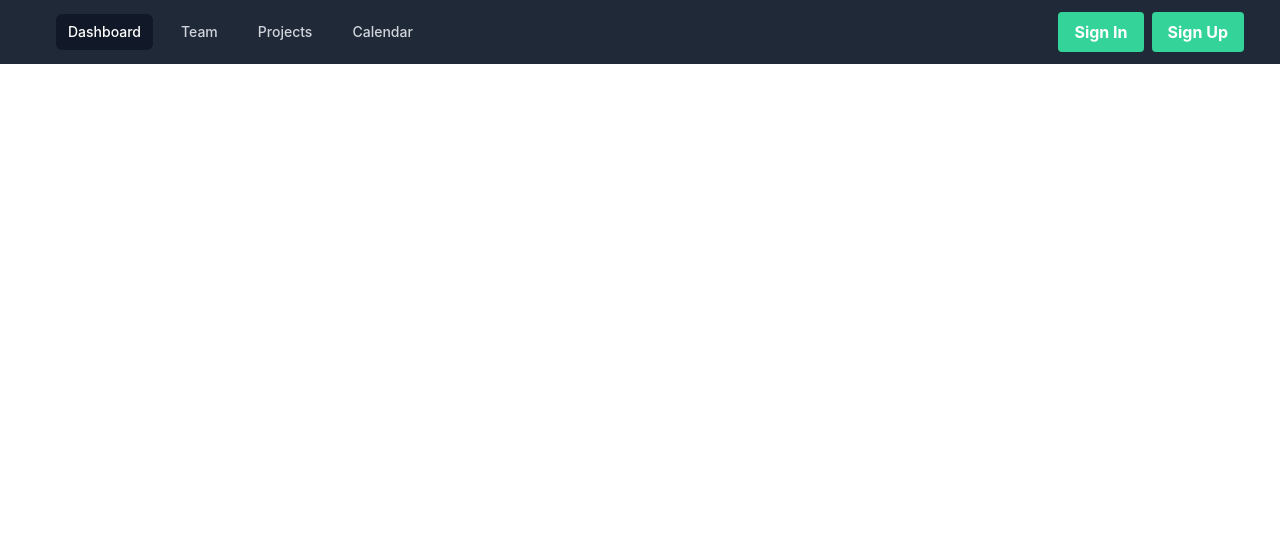
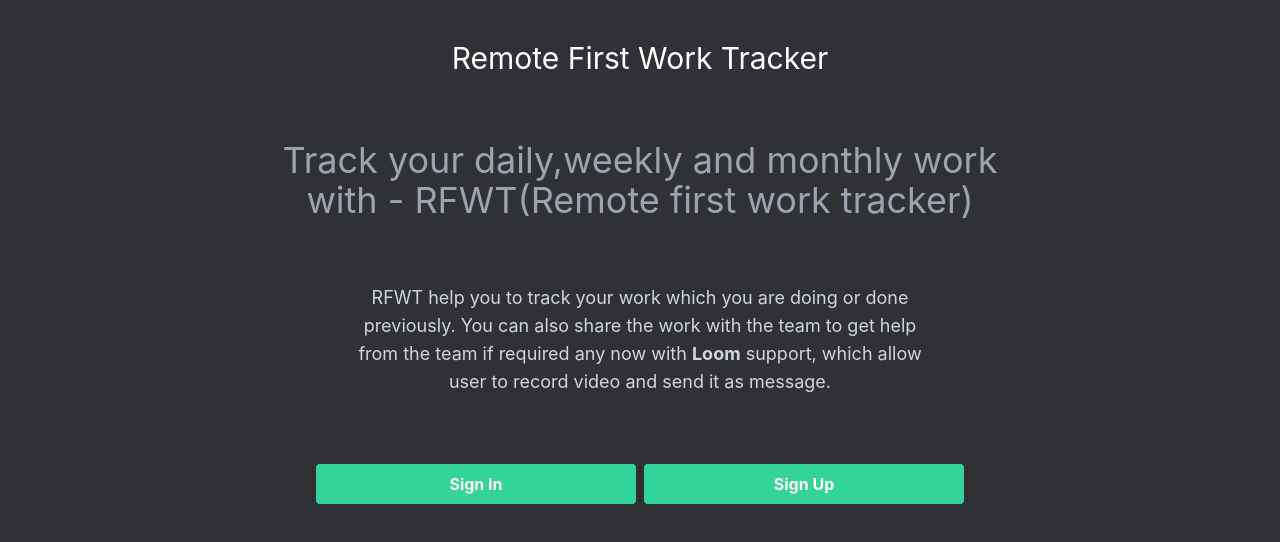
Before and after one commit to samsaw777/NoteItFrontend, a React (Create React App) app: page / in a window 1280 px wide. Shown: the top 542 px of the page. Built offline with nearby package versions, Linux system fonts and the light colour scheme; the HTML template or start-up script is replaced by a standard one.

Commit message:
fix:app color scheme changed

```diff
--- a/src/App.js
+++ b/src/App.js
@@ -1,6 +1,6 @@
 import "./App.css";
 import Login from "./components/authuser/Login";
-import Loading from "./components/Notes";
+import Dashboard from "./components/notebookComponent/Sidebar";
 import Register from "./components/authuser/Register";
 import Landing from "./components/Landing";
 import Pages from "./components//notebookComponent/Pages";
@@ -11,7 +11,7 @@ function App() {
       <div className="App">
         <Switch>
           <Route exact path="/" component={Landing} />
-          <Route exact path="/landing" component={Loading} />
+          <Route exact path="/landing" component={Dashboard} />
           <Route exact path="/login" component={Login} />
           <Route exact path="/register" component={Register} />
           {/* <Route exact path="/notebook/:id" component={Pages} /> */}
--- a/src/components/Landing.js
+++ b/src/components/Landing.js
@@ -1,10 +1,38 @@
 import React from "react";
-import Navbar from "./navbar/Navbar";
-
+import { Link, useHistory } from "react-router-dom";
 function Landing() {
   return (
-    <div>
-      <Navbar />
+    <div className="h-viewHeight bg-sidebarBackgroundColor-color ">
+      {/* Header  */}
+      <div className="text-center pt-10 text-white">
+        <h1 className="text-3xl">Remote First Work Tracker</h1>
+      </div>
+      {/* Information about the app */}
+      <div className="text-center pt-16 w-full px-64">
+        <p className="text-4xl text-gray-400">
+          Track your daily,weekly and monthly work with - RFWT(Remote first work
+          tracker)
+        </p>
+        <p className="text-lg text-gray-300 pt-16 px-24">
+          RFWT help you to track your work which you are doing or done
+          previously. You can also share the work with the team to get help from
+          the team if required any now with <strong>Loom</strong> support, which
+          allow user to record video and send it as message.
+        </p>
+      </div>
+      {/* Login and Sign in */}
+      <div className="flex justify-center pt-16">
+        <Link to="/login">
+          <button class="w-80 h-10 bg-green-400 hover:bg-green-700 text-white font-bold py-2 px-4 rounded m-1">
+            Sign In
+          </button>
+        </Link>
+        <Link to="/register">
+          <button class="w-80 h-10 bg-green-400 hover:bg-green-700 text-white font-bold py-2 px-4 rounded m-1">
+            Sign Up
+          </button>
+        </Link>
+      </div>
     </div>
   );
 }
--- a/src/components/Notes.js
+++ b/src/components/Notes.js
@@ -3,7 +3,6 @@ import dotenv from "dotenv";
 import { useSelector, useDispatch } from "react-redux";
 import { getNotebooks, addNotebook } from "../actions/typeactions";
 import { loaduser } from "../actions/authtype";
-import Navbar from "./navbar/Navbar";
 import Notebook from "./Notebook";
 import Modal from "../components/notebookComponent/Modal";
 function Notes() {
@@ -21,19 +20,25 @@ function Notes() {
   //loading the state
   const notebooks = useSelector((state) => state.notebook.notebook);
   console.log(notebooks);
-
+  //Load the user
+  const user = useSelector((state) => state.auth.user);
+  console.log(user);
   //posting the data to database
 
   //returning the jsx element
   return (
-    <div className="">
-      <Navbar />
-
-      {/* <div className="absolute right-28">
-
-      </div> */}
-      <div className="h-sidebarHeight bg-sidebarBackgroundColor-color w-1/6">
-        <div className="flex flex-col">
+    <div className="h-viewHeight bg-sidebarBackgroundColor-color">
+      {/* Show the user in the top */}
+      <div className="flex pl-5 pt-1 border-b-2 border-gray-600 pb-1">
+        <div className="mr-5 pt-1">
+          <p className="rounded-full w-10 h-10 bg-gray-100 block mx-auto"></p>
+        </div>
+        <div className="flex flex-col ">
+          <p className="text-lg text-gray-200">{user.name}</p>
+          <p className="text-xs text-gray-300">{user.email}</p>
+        </div>
+      </div>
+      {/* <div className="flex flex-col">
         {notebooks.map((notebook) => (
           <Notebook
             id={notebook._id}
@@ -42,9 +47,8 @@ function Notes() {
             weight={notebook.weight}
           />
         ))}
-        </div>
-        <Modal />
-      </div>
+      </div> */}
+      {/* <Modal /> */}
     </div>
   );
 }
--- a/src/components/authuser/Login.js
+++ b/src/components/authuser/Login.js
@@ -48,13 +48,17 @@ function Login() {
         </span>
       ) : (
         <>
-          <div class="min-h-screen bg-gray-100 flex flex-col justify-center sm:py-12">
+          <div class="h-viewheight bg-sidebarBackgroundColor-color flex flex-col justify-center sm:py-12">
             <div class="p-10 xs:p-0 mx-auto md:w-full md:max-w-md">
-              <h1 class="font-bold text-center text-2xl mb-5">Note IT</h1>
+              <h1 class="font-bold text-center text-2xl mb-5 text-gray-300">
+                Note IT
+              </h1>
 
               <div class="bg-white shadow w-full rounded-lg divide-y divide-gray-200">
                 <div class="px-5 py-7">
-                  <h1 class="mb-8 text-3xl text-center">Sign In</h1>
+                  <h1 class="mb-8 text-3xl text-center text-gray-700">
+                    Sign In
+                  </h1>
                   <form onSubmit={loginin}>
                     <input
                       type="text"
@@ -99,7 +103,7 @@ function Login() {
                 <div class="py-5">
                   <div class="grid grid-cols-2 gap-1">
                     <div class="text-center sm:text-left whitespace-nowrap">
-                      <button class="transition duration-200 mx-5 px-5 py-4 cursor-pointer font-normal text-sm rounded-lg text-gray-500 hover:bg-gray-100 focus:outline-none focus:bg-gray-200 focus:ring-2 focus:ring-gray-400 focus:ring-opacity-50 ring-inset">
+                      <button class="transition duration-200 mx-5 px-5 py-4 cursor-pointer font-normal text-sm rounded-lg text-gray-500 hover:bg-gray-200 focus:outline-none focus:bg-gray-200 focus:ring-2 focus:ring-gray-400 focus:ring-opacity-50 ring-inset">
                         <svg
                           xmlns="http://www.w3.org/2000/svg"
                           fill="none"
--- a/src/components/authuser/Register.js
+++ b/src/components/authuser/Register.js
@@ -42,6 +42,7 @@ const Register = () => {
     }
   };
   return (
+    <div className="h-viewheight bg-sidebarBackgroundColor-color">
       <div class="bg-grey-lighter min-h-screen flex flex-col">
         <div class="container max-w-sm mx-auto flex-1 flex flex-col items-center justify-center px-2">
           <div class="bg-white px-6 py-8 rounded shadow-md text-black w-full">
@@ -89,7 +90,7 @@ const Register = () => {
                 Create Account
               </button>
             </form>
-          <div class="text-center text-sm text-grey-dark mt-4">
+            <div class="text-center text-sm text-grey-300 mt-4">
               By signing up, you agree to the
               <a
                 class="no-underline border-b border-grey-dark text-grey-dark"
@@ -107,12 +108,16 @@ const Register = () => {
             </div>
           </div>
 
-        <div class="text-grey-dark mt-6">
+          <div class="text-gray-400 mt-6">
             Already have an account?
-          <Link class="no-underline border-b border-blue text-blue" to="/login">
+            <Link
+              class="no-underline border-b border-blue text-gray-400"
+              to="/login"
+            >
               Log in
             </Link>
             .
+          </div>
         </div>
       </div>
     </div>
--- /dev/null
+++ b/src/components/notebookComponent/Sidebar.js
@@ -0,0 +1,19 @@
+import React from "react";
+
+import Notes from "../Notes";
+
+const Sidebar = () => {
+  return (
+    <div className="h-viewHeight flex">
+      <p className="flex-2">
+        <Notes />
+      </p>
+      <p className="flex-1">
+        <p>hello world!</p>
+        <p>World</p>
+      </p>
+    </div>
+  );
+};
+
+export default Sidebar;
--- a/tailwind.config.js
+++ b/tailwind.config.js
@@ -18,9 +18,16 @@ module.exports = {
         sidebarBackgroundColor: {
           color: "#2f3135",
         },
+        chatBackgroundColor: {
+          color: "#363a37",
+        },
       },
       height: {
         sidebarHeight: "91.2vh",
+        viewHeight: "100vh",
+      },
+      flex: {
+        2: "0.25 0.75 0%",
       },
     },
   },
```
Lines whose indentation alone changed are shown as unchanged.
